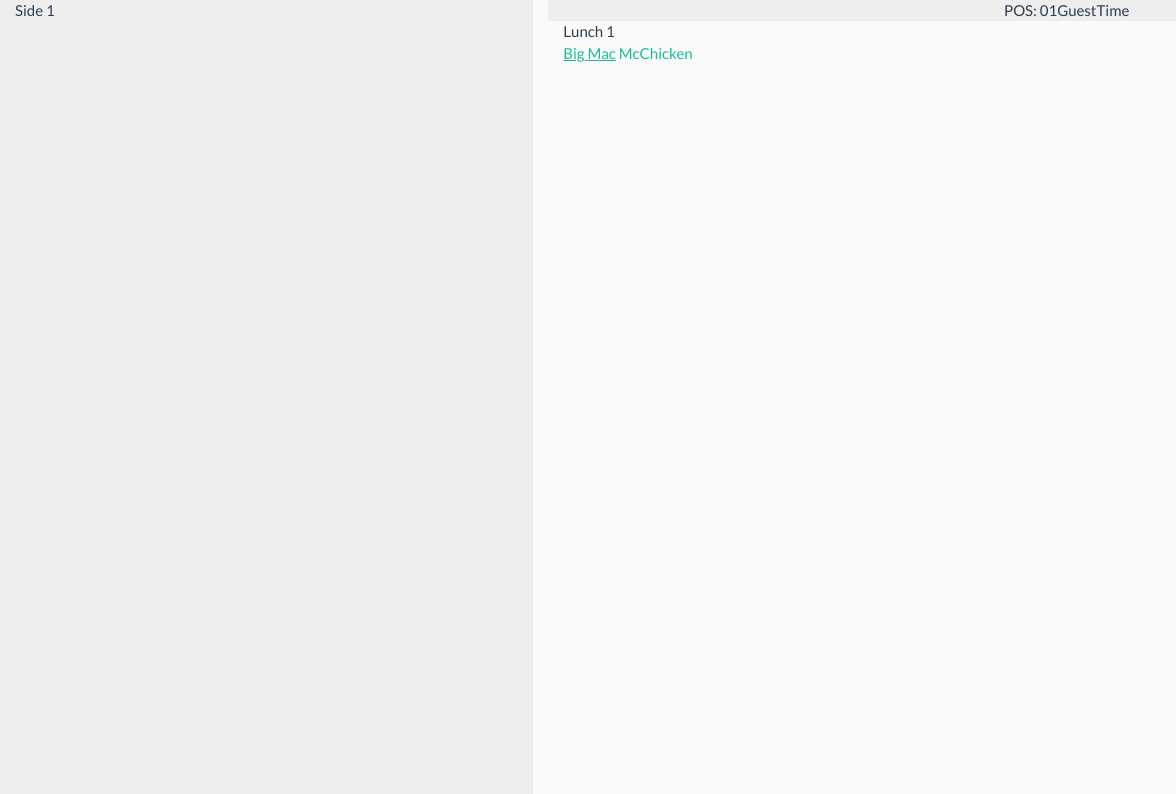
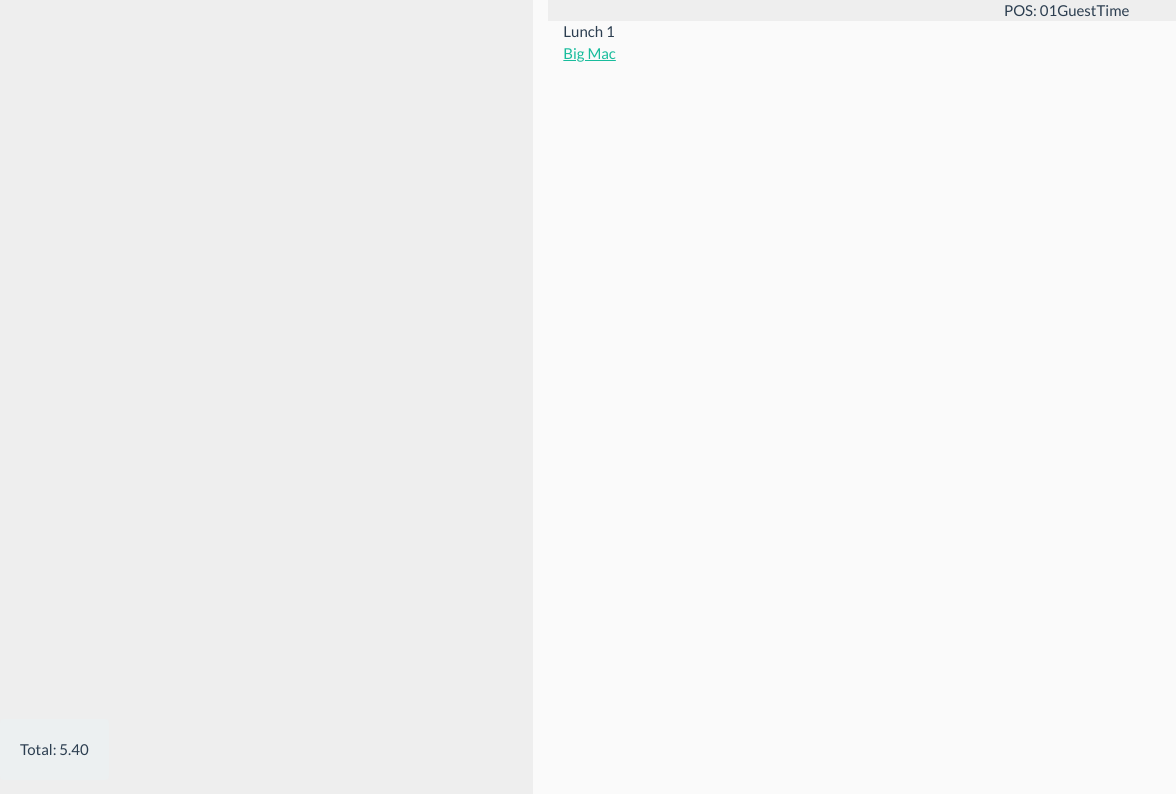
Before and after one commit to XXCurse54XX/mcregister, an Electron app: page index.html in a window 1600 px wide. Both pictures are taken after a click on the link "Big Mac". Shown: the top 794 px of the page, without its empty margins (0-1176 px from the left). Drawn offline with Linux system fonts and the light colour scheme.

Commit message:
Updated Buy() js.

```diff
--- a/css/custom.css
+++ b/css/custom.css
@@ -15,3 +15,8 @@ body {
 	width: 100%;
 	background: #eee;
 }
+.total{
+	position: fixed;
+	bottom: 0;
+	left: 0;
+}
--- a/index.html
+++ b/index.html
@@ -23,7 +23,11 @@
 <div class="row">
   <div class="container-fluid">
     <div class="col-md-4 OrderView">
-      Side 1
+      <div class="total">
+        <div class="well">
+            Total:&nbsp;<span id="TotalNoTax"></span>
+        </div>
+      </div>
     </div>
     <div class="col-md-8 MainView">
       <div class="continer-fluid MainViewInfo">
@@ -41,8 +45,7 @@
         Lunch 1
     </div>
     <div class="container">
-      <a href="#" onclick="AddToCard('BigMac');" >Big Mac</a>
-      <a href="#" onclick="AddToCard('McChicken');" >McChicken</a>
+      <a href="#" onclick="Buy(BigMac);" >Big Mac</a>
   </div>
 </div>
 
--- a/js/pos.js
+++ b/js/pos.js
@@ -1,11 +1,13 @@
 var total = 0;
 
-function AddToCard(item) {
-  var cart = ["test" + item];
+function roundHundred(value){
+  return Math.ceil(value * 100) / 100;
 }
 
-function Buy(order){
+function Buy(item){
   var price = item.price;
+  var name = item.name;
   total += item.price;
-  alert(total);
+  total = (roundHundred(total));
+  document.getElementById("TotalNoTax").innerHTML = total.toFixed(2);
 }
```
